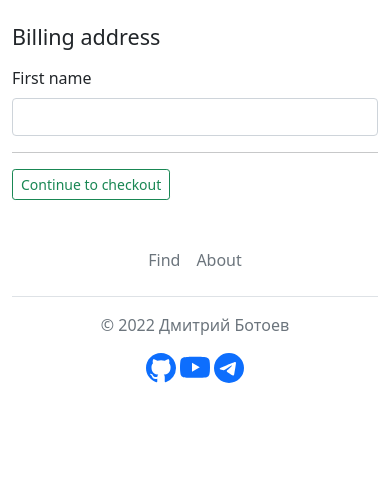
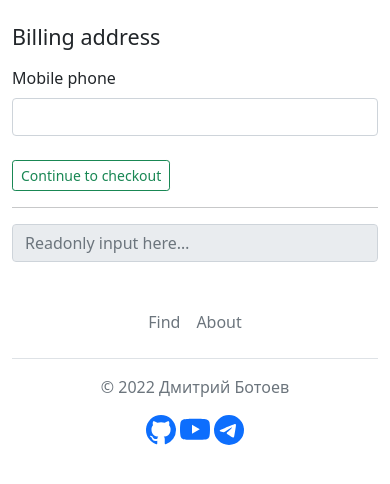
Before and after one commit to batoncss/turboflexsite, a Django app: page /find/ in a window 390 px wide. Shown: the part 81-565 px from the top of the page. Run offline with Django 4.2, Linux system fonts and the light colour scheme.

Commit message:
added API added the ability to search by mobile phone

```diff
--- a/static/js/script1.js
+++ b/static/js/script1.js
@@ -8,14 +8,15 @@ xhttp.onreadystatechange == function(){
 
 
 function myClick() {
+  var json = JSON.stringify({name: document.getElementsByName("Mobilephone")[0].value});
   xhttp.open("POST", "http://127.0.0.1:8000/baton_api/");
   xhttp.setRequestHeader("Content-Type", "application/json");
-  xhttp.setRequestHeader("X-CSRFToken", "qgWDOpdPdKFtAyTt4Ffn8XHYzuPcUQzeuxWP6jRyRM5NbmFiO83g7EeasldHNnwz");  // т окен для неавторизированных пользователей
-  xhttp.send();
-
-
+  xhttp.setRequestHeader("X-CSRFToken", "qgWDOpdPdKFtAyTt4Ffn8XHYzuPcUQzeuxWP6jRyRM5NbmFiO83g7EeasldHNnwz");  // токен для неавторизированных пользователей
+  xhttp.send(json);
   xhttp.onload = function() {
     console.log(xhttp.response);
+    var p;
+    p = document.getElementById('out');
+    p.placeholder = xhttp.response;
   }
-
 }
--- a/turboflexsite/templates/pages/find.html
+++ b/turboflexsite/templates/pages/find.html
@@ -10,11 +10,13 @@
 <h4 class="mb-3">Billing address</h4>
     <form>
         <div class="col-sm-6">
-          <label for="firstName" class="form-label">First name</label>
-          <input type="text" class="form-control" id="firstName">
+          <label for="Mobilephone" class="form-label">Mobile phone</label>
+          <input type="text" class="form-control" name="Mobilephone">
         </div>
+        <br>
+        <button class="w-10 btn btn-outline-success btn-sm submit-form" type="button" >Continue to checkout</button>
         <hr class="my-3">
-      <button class="w-10 btn btn-outline-success btn-sm submit-form" type="submit" >Continue to checkout</button>
+        <input class="form-control" type="text" id="out" placeholder="Readonly input here…" readonly>
     </form>
 </div>
 {% endblock %}
```
Also changed, not shown: turboflexsite/apps/pages/api.py (+8 -3 lines).
